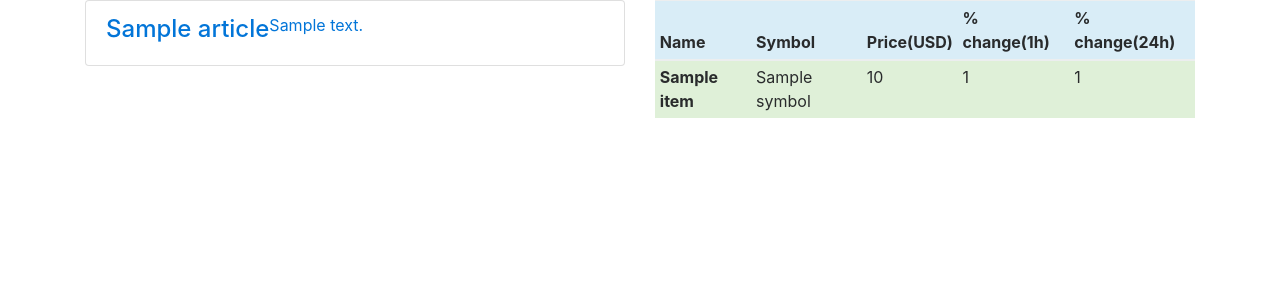
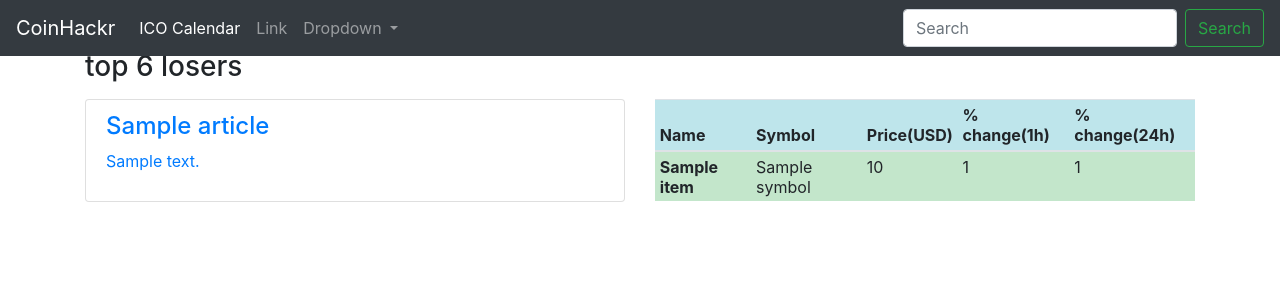
Before and after one commit to shivamsinghal212/cryptonews, a Django app: page / in a window 1280 px wide. Shown: the top 300 px of the page. Run offline with Django 3.2, Linux system fonts and the light colour scheme; tables that the repository leaves empty hold one stand-in row (values such as "Sample post"); a database or web service that is not in the repository returns one stand-in record (values such as "Sample title"); data that the repository does not hold is empty; some libraries are stand-ins or nearby versions.

Commit message:
Added Top gainers and losers
Added NavBar

```diff
--- a/coinhacker/templates/cointable.html
+++ b/coinhacker/templates/cointable.html
@@ -1,6 +1,18 @@
 {% extends 'index.html' %}
 
 {% block content %}
+<h3>top 6 gainers</h3>
+<ol>
+{% for coin in top_5 %}
+<li>{{coin.0}}||{{coin.1}}%</li>
+{% endfor %}
+</ol>
+<h3>top 6 losers</h3>
+<ol>
+{% for coin in bottom_5%}
+<li>{{coin.0}}||{{coin.1}}%</li>
+{% endfor %}
+</ol>
 <div class="row justify-content-center">
   <div class="col-6">
     <div class="list-group">
--- a/coinhacker/templates/index.html
+++ b/coinhacker/templates/index.html
@@ -1,13 +1,46 @@
-{% load staticfiles %}
-<!DOCTYPE html>
 <html lang="en">
 <head>
-  <title>CoinHackr</title>
+  <title>Bootstrap Example</title>
   <meta charset="utf-8">
-    <meta name="viewport" content="width=device-width, initial-scale=1">
-    <link rel="stylesheet" href="https://maxcdn.bootstrapcdn.com/bootstrap/4.0.0-alpha.6/css/bootstrap.min.css">
+  <meta name="viewport" content="width=device-width, initial-scale=1">
+  <link rel="stylesheet" href="https://maxcdn.bootstrapcdn.com/bootstrap/4.0.0/css/bootstrap.min.css" integrity="sha384-Gn5384xqQ1aoWXA+058RXPxPg6fy4IWvTNh0E263XmFcJlSAwiGgFAW/dAiS6JXm" crossorigin="anonymous">
+  <script src="https://ajax.googleapis.com/ajax/libs/jquery/3.2.1/jquery.min.js"></script>
+  <script src="https://maxcdn.bootstrapcdn.com/bootstrap/3.3.7/js/bootstrap.min.js"></script>
 </head>
 <body>
+  <nav class="navbar fixed-top navbar-expand-lg navbar-dark bg-dark">
+  <a class="navbar-brand" href="#">CoinHackr</a>
+  <button class="navbar-toggler" type="button" data-toggle="collapse" data-target="#navbarSupportedContent" aria-controls="navbarSupportedContent" aria-expanded="false" aria-label="Toggle navigation">
+    <span class="navbar-toggler-icon"></span>
+  </button>
+
+  <div class="collapse navbar-collapse" id="navbarSupportedContent">
+    <ul class="navbar-nav mr-auto">
+      <li class="nav-item active">
+        <a class="nav-link" href="#">ICO Calendar <span class="sr-only">(current)</span></a>
+      </li>
+      <li class="nav-item">
+        <a class="nav-link" href="#">Link</a>
+      </li>
+      <li class="nav-item dropdown">
+        <a class="nav-link dropdown-toggle" href="#" id="navbarDropdown" role="button" data-toggle="dropdown" aria-haspopup="true" aria-expanded="false">
+          Dropdown
+        </a>
+        <div class="dropdown-menu" aria-labelledby="navbarDropdown">
+          <a class="dropdown-item" href="#">Action</a>
+          <a class="dropdown-item" href="#">Another action</a>
+          <div class="dropdown-divider"></div>
+          <a class="dropdown-item" href="#">Something else here</a>
+        </div>
+      </li>
+    </ul>
+    <form class="form-inline my-2 my-lg-0">
+      <input class="form-control mr-sm-2" type="search" placeholder="Search" aria-label="Search">
+      <button class="btn btn-outline-success my-2 my-sm-0" type="submit">Search</button>
+    </form>
+  </div>
+</nav>
+
   <div class="container">
 
         {% block content %}
@@ -15,10 +48,5 @@
 
   </div>
 
-
-
-<script src="https://code.jquery.com/jquery-3.1.1.slim.min.js" integrity="sha384-A7FZj7v+d/sdmMqp/nOQwliLvUsJfDHW+k9Omg/a/EheAdgtzNs3hpfag6Ed950n" crossorigin="anonymous"></script>
-<script src="https://cdnjs.cloudflare.com/ajax/libs/tether/1.4.0/js/tether.min.js" integrity="sha384-DztdAPBWPRXSA/3eYEEUWrWCy7G5KFbe8fFjk5JAIxUYHKkDx6Qin1DkWx51bBrb" crossorigin="anonymous"></script>
-<script src="https://maxcdn.bootstrapcdn.com/bootstrap/4.0.0-alpha.6/js/bootstrap.min.js" integrity="sha384-vBWWzlZJ8ea9aCX4pEW3rVHjgjt7zpkNpZk+02D9phzyeVkE+jo0ieGizqPLForn" crossorigin="anonymous"></script>
 </body>
 </html>
--- a/coinhacker/views.py
+++ b/coinhacker/views.py
@@ -7,6 +7,8 @@
     data = {}
     data["coin_data"] = get_data()
     data["coin_news"] = get_news()['articles']
+    data["top_5"] = get_top_5()
+    data["bottom_5"] = get_bottom_5()
     return render(request,"cointable.html", data)
 
 
@@ -33,3 +35,35 @@
         return data
     except Exception as e:
         print(e)
+
+#get top 5 gainers and losers in last 24 hours
+def get_price_all():
+
+    api_url = "https://api.coinmarketcap.com/v1/ticker/?limit=0"
+    name=[]
+    price=[]
+
+    try:
+        data = requests.get(api_url).json()
+        for key in data:
+            for k,v in key.items():
+                if k=='name':
+                    name.append(v)
+                elif k=='percent_change_24h' and v==None:
+                    price.append(0)
+                elif k=='percent_change_24h':
+                    price.append(float(v))
+        sorted_d = sorted(dict(zip(name,price)).items(), key=lambda x: x[1],reverse=True)
+        return sorted_d
+    except Exception as e:
+        print(e)
+
+def get_top_5():
+    top_5=[]
+    top_5 = get_price_all()[:6]
+    return top_5
+
+def get_bottom_5():
+    bottom_5 = []
+    bottom_5 = get_price_all()[-6:]
+    return bottom_5
```
